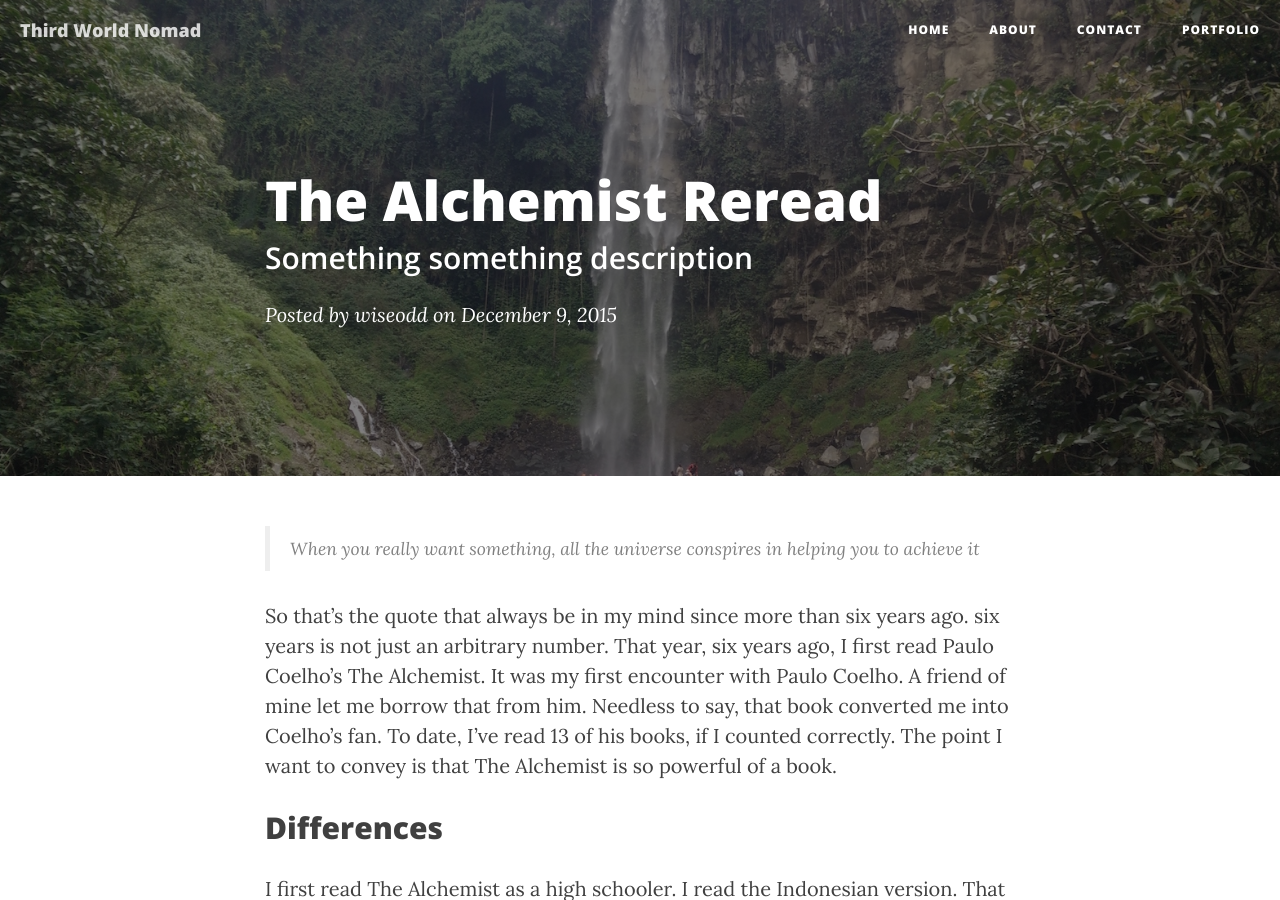
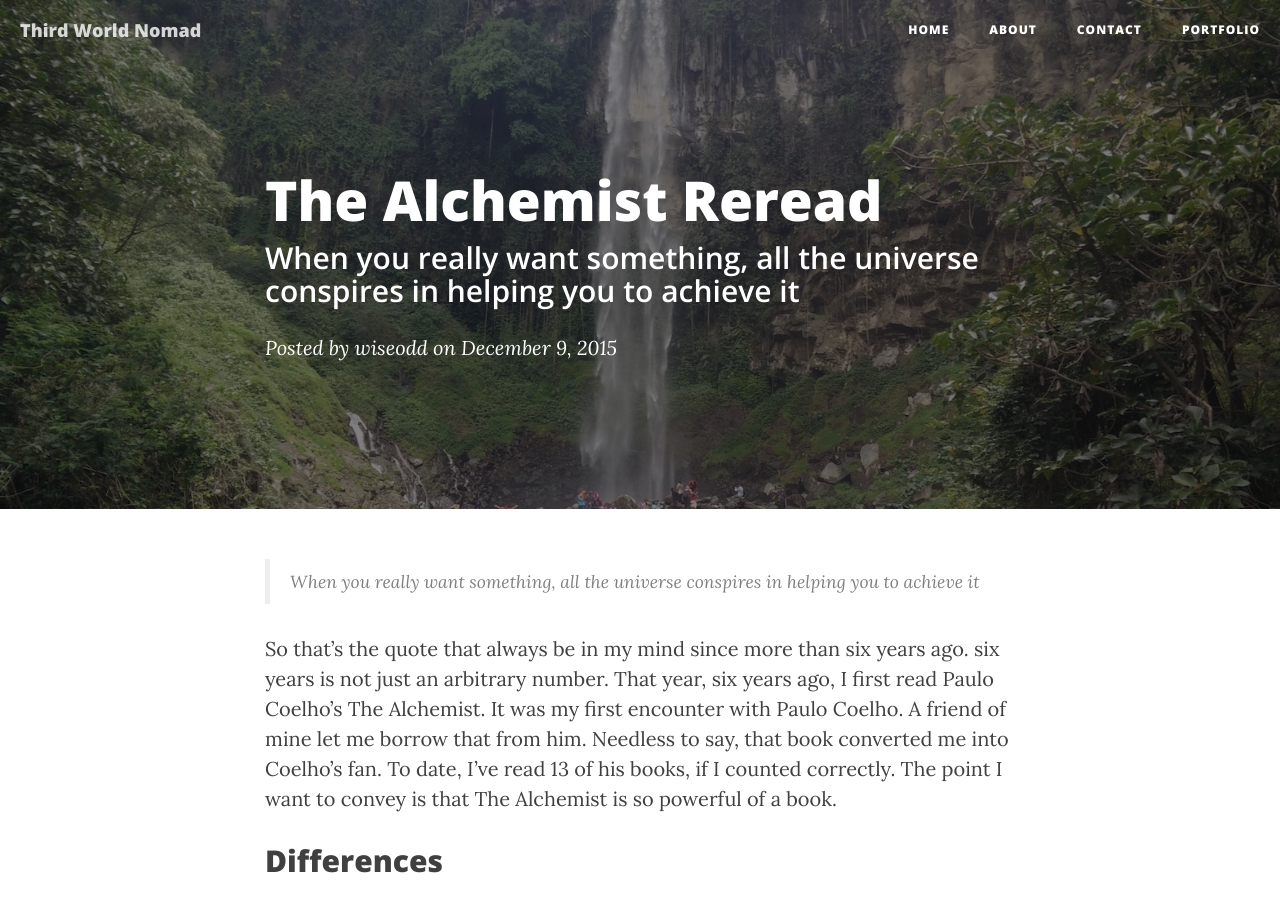
Before and after one commit to hsyodysseyjr/wiseodd0, a Jekyll site: the page built from _posts/2015-12-09-the-alchemist-reread.md, in a window 1280 px wide and 900 px high. Built offline with Jekyll 4.4.1, drawn with Linux system fonts in a browser that asks for light colours; nearby versions of some CDN libraries; Markdown is read by kramdown in place of the engine named in the settings; comment, search, counter and statistics services are not loaded.

Commit message:
Update description

```diff
--- a/_posts/2015-12-09-the-alchemist-reread.md
+++ b/_posts/2015-12-09-the-alchemist-reread.md
@@ -1,7 +1,7 @@
 ---
 layout:     post
 title:      "The Alchemist Reread"
-subtitle:   "Something something description"
+subtitle:   "When you really want something, all the universe conspires in helping you to achieve it"
 date:       2015-12-09 12:10:00
 author:     "wiseodd"
 header-img: "img/2015-12-09-the-alchemist-reread/bg.jpg"
```
